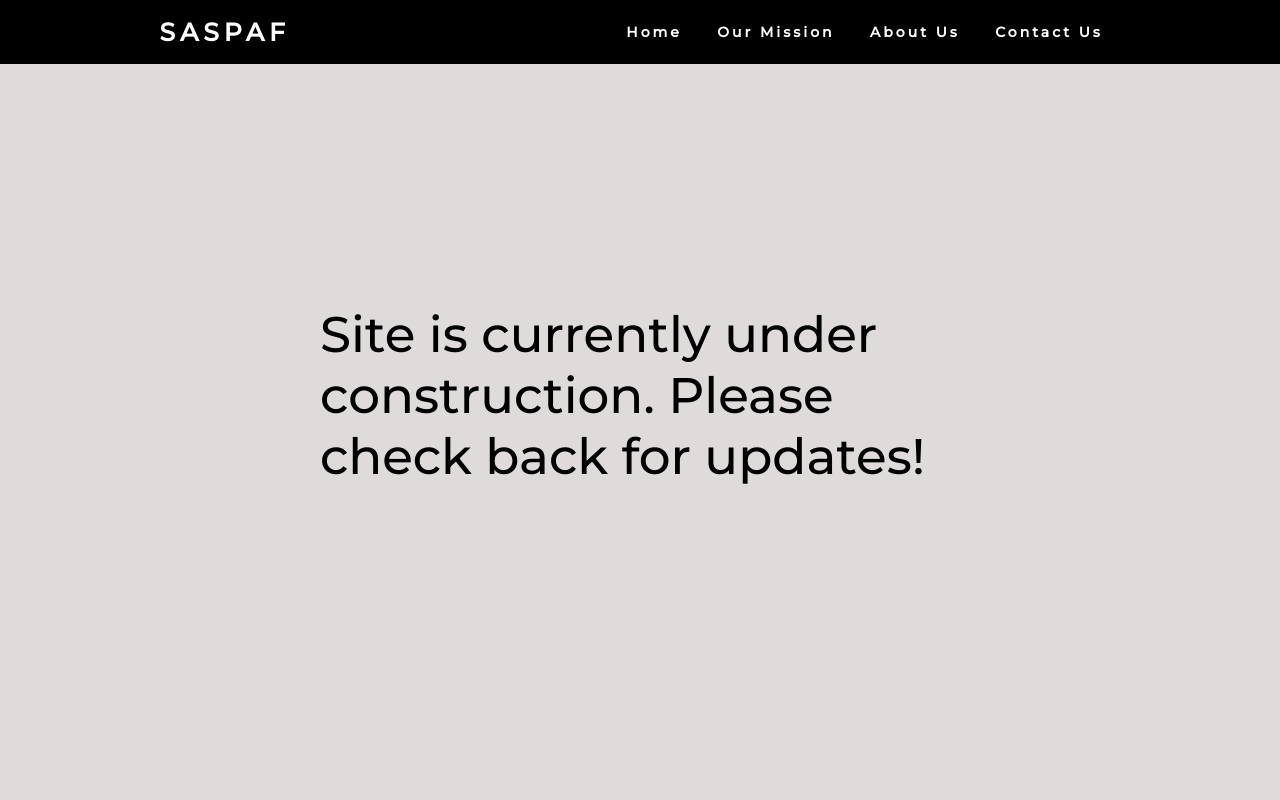
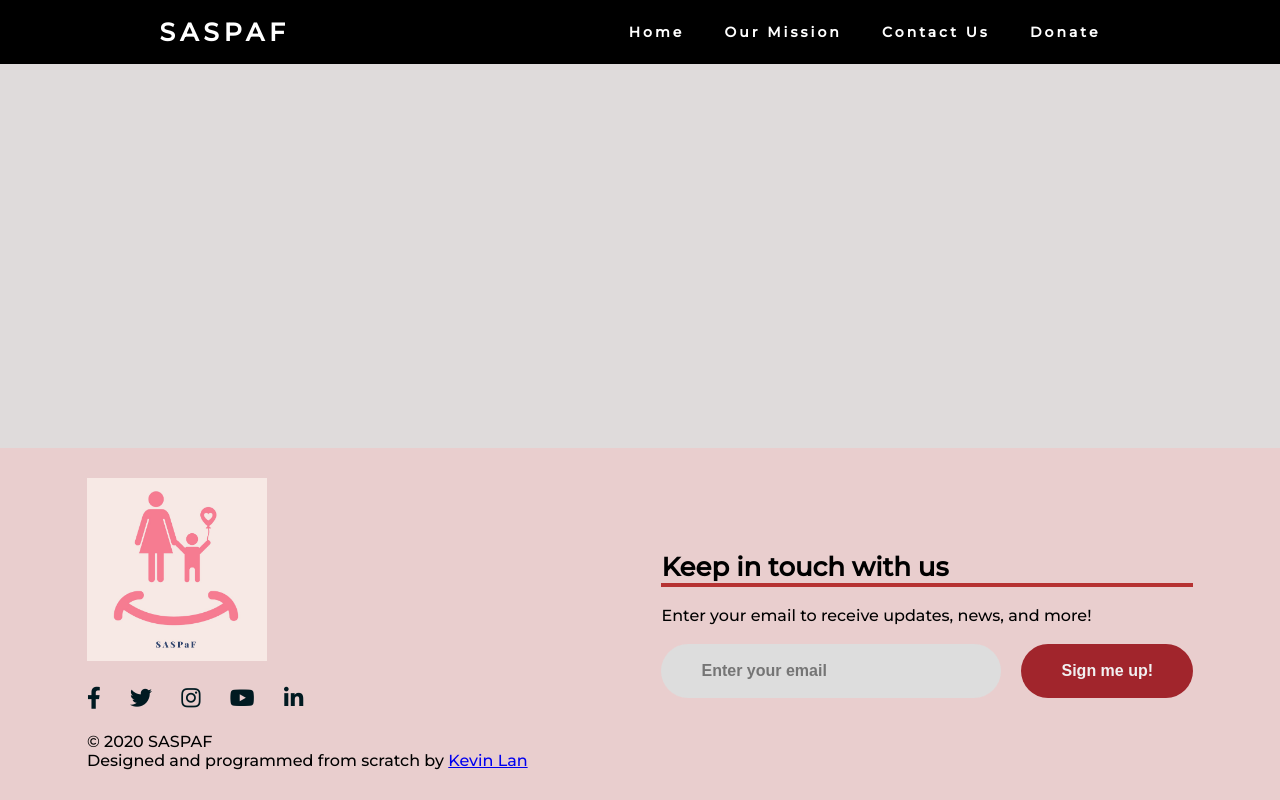
Before and after one commit to kevinjl321/saspaf1, a plain HTML site: page index.html in a window 1280 px wide. Drawn offline with Linux system fonts and the light colour scheme.

Commit message:
added footer and donate element on navbar

```diff
--- a/index.html
+++ b/index.html
@@ -6,8 +6,10 @@
         <meta http-equiv="X-UA-Compatible" content="ie=edge">
         <link rel = "stylesheet" href = "styles.css">
         <link href="https://fonts.googleapis.com/css2?family=Montserrat:wght@500&display=swap" rel="stylesheet">
+        <link rel="stylesheet" href="https://cdnjs.cloudflare.com/ajax/libs/font-awesome/5.11.2/css/all.css">
         <title>SASPAF</title>
     </head>
+
     <nav>
         <div class = "logo">
             <h4>SASPAF</h4>
@@ -20,11 +22,11 @@
                 <a href = "#">Our Mission</a>
             </li>
             <li>
-                <a href = "#">About Us</a>
-            </li>
-            <li>
                 <a href = "#">Contact Us</a>
             </li>
+            <li id = "donate">
+              <a href='#'>Donate</a>
+          </li>
         </ul>
         <div class = "burger">
             <div class = "line1"></div>
@@ -32,9 +34,37 @@
             <div class = "line3"></div>
         </div>
     </nav>
+
     <body>
-        <p id = "message">Site is currently under construction. Please check back for updates!</p>
+      <footer>
+        <div class="footer-container">
+          <div class="left-col">
+            <img src="logo.png" alt="" class="footer-logo">
+            <div class="social-media">
+              <a href="#"><i class="fab fa-facebook-f"></i></a>
+              <a href="#"><i class="fab fa-twitter"></i></a>
+              <a href="#"><i class="fab fa-instagram"></i></a>
+              <a href="#"><i class="fab fa-youtube"></i></a>
+              <a href="#"><i class="fab fa-linkedin-in"></i></a>
+            </div>
+            <p class="rights-text">&copy 2020 SASPAF<br> Designed and programmed from scratch by <a href = "https://www.github.com/kevinjl321">Kevin Lan</a><br></p>
+          </div>
+
+          <div class="right-col">
+            <h1>Keep in touch with us</h1>
+            <div class="border"></div>
+            <br>
+            <p>Enter your email to receive updates, news, and more!</p>
+            <br>
+            <form action="" class="newsletter-form">
+              <input type="text" class="txtb" placeholder="Enter your email">
+              <input type="submit" class="btn" value="Sign me up!">
+            </form>
+          </div>
+        </div>
+      </footer>
     </body>
+
     <script src = "script.js"></script>
 
 </html>
--- a/styles.css
+++ b/styles.css
@@ -3,14 +3,12 @@
     padding: 0;
     box-sizing: borderbox;
 }
-html{
+
+html, body{
     overflow-x: hidden;
+    font-family: "Montserrat", sans-serif;
+    margin: auto;
 }
-
-body{
-    overflow-x: hidden;
-}
-
 :root{
     --nav-color: rgb(0, 0, 0);
 }
@@ -123,15 +121,6 @@ body{
     background-color: rgb(223, 219, 219);
 }
 
-#message{
-    font-family: "Montserrat", sans-serif;
-    font-size: 50px;
-    margin-left: auto;
-    margin-right: auto;
-    margin-top: 30vh;
-    width: 50vw;
-}
-
 .nav-links li a::after{
     content: '';
     display: block;
@@ -145,3 +134,115 @@ body{
     width: 100%;
     transition: width .3s;
 }
+
+footer{
+    background: #e9cece;
+    padding: 30px 0;
+    bottom: 0;
+    width: 100%;
+    position: absolute;
+  }
+
+  .footer-container{
+    max-width: 100%;
+    padding: 0 20px;
+    display: flex;
+    flex-wrap: wrap-reverse;
+    flex-shrink: 0;
+    justify-content: space-around;
+    align-items: center;
+  }
+
+  .footer-logo{
+    width: 180px;
+  }
+
+  .social-media{
+    margin: 20px 0;
+  }
+
+  .social-media a{
+    color: #001a21;
+    margin-right: 25px;
+    font-size: 22px;
+    text-decoration: none;
+    transition: .3s linear;
+  }
+
+  .social-media a:hover{
+    color: #e28b8b;
+  }
+
+  .right-col h1{
+    font-size: 26px;
+  }
+
+  .right-col{
+  }
+
+  .border{
+    width: 100%;
+    height: 4px;
+    background: #b63232;
+  }
+
+  .newsletter-form{
+    display: flex;
+    justify-content: center;
+    align-items: center;
+    flex-wrap: wrap;
+  }
+
+  .txtb{
+    flex: 1;
+    padding: 18px 40px;
+    font-size: 16px;
+    color: #293043;
+    background: #ddd;
+    border: none;
+    font-weight: 700;
+    outline: none;
+    border-radius: 30px;
+    min-width: 260px;
+  }
+
+  .btn{
+    padding: 18px 40px;
+    font-size: 16px;
+    color: #f1f1f1;
+    background: #a1252c;
+    border: none;
+    font-weight: 700;
+    outline: none;
+    border-radius: 30px;
+    margin-left: 20px;
+    cursor: pointer;
+    transition: opacity .3s linear;
+  }
+
+  .btn:hover{
+    opacity: .7;
+  }
+
+  @media screen and (max-width:960px) {
+    .footer-container{
+      max-width: 600px;
+    }
+    .right-col{
+      width: 100%;
+      margin-bottom: 60px;
+    }
+
+    .left-col{
+      width: 100%;
+      text-align: center;
+    }
+  }
+
+  @media screen and (max-width:700px){
+    .btn{
+      margin: 0;
+      width: 100%;
+      margin-top: 20px;
+      }
+  }
```
Also changed, not shown: logo.png (added).
